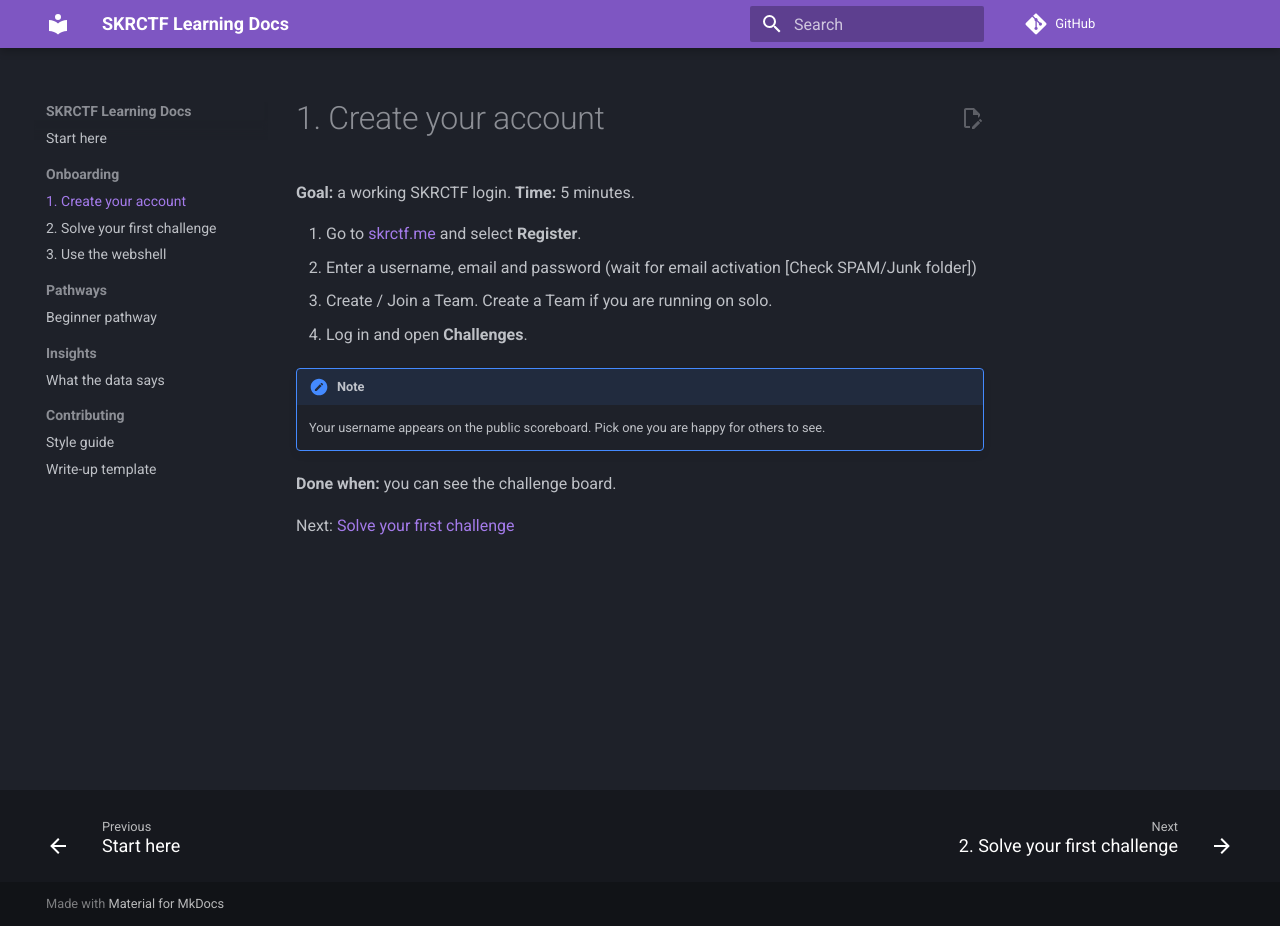
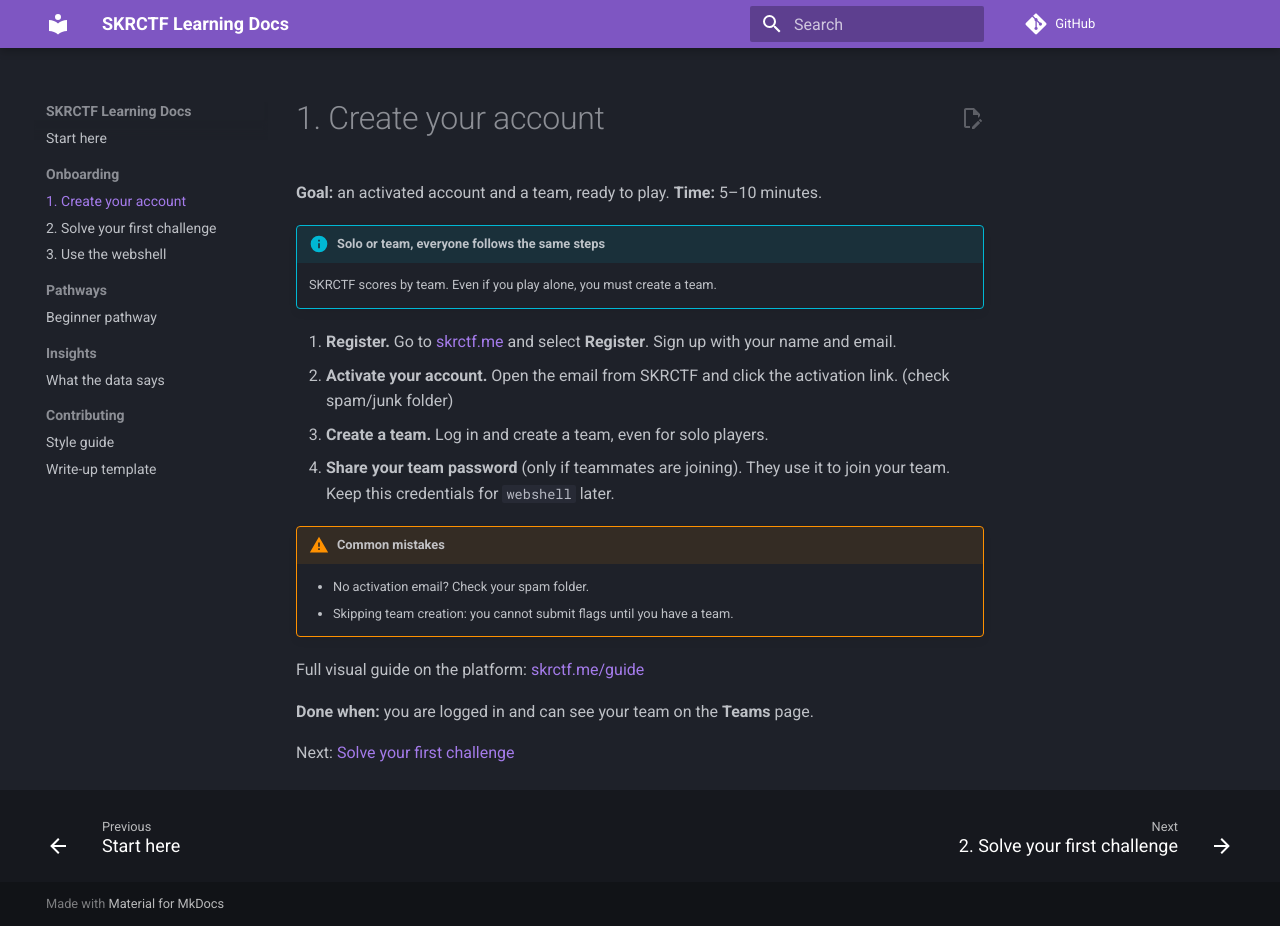
Before and after one commit to ljkh00/skrctf-learning-docs, an MkDocs documentation site: the page built from docs/onboarding/01-create-account.md, in a window 1280 px wide and 926 px high. Built offline with MkDocs 1.6.1 and Material for MkDocs 9.7.7, drawn with Linux system fonts in a browser that asks for light colours; comment, search, counter and statistics services are not loaded.

Commit message:
Fix registration steps: add email activation and required team creation

```diff
--- a/docs/onboarding/01-create-account.md
+++ b/docs/onboarding/01-create-account.md
@@ -1,15 +1,21 @@
 # 1. Create your account
 
-**Goal:** a working SKRCTF login. **Time:** 5 minutes.
+**Goal:** an activated account and a team, ready to play. **Time:** 5–10 minutes.
 
-1. Go to [skrctf.me](https://skrctf.me) and select **Register**.
-2. Enter a username, email and password (wait for email activation [Check SPAM/Junk folder])
-3. Create / Join a Team. Create a Team if you are running on solo.
-4. Log in and open **Challenges**.
+!!! info "Solo or team, everyone follows the same steps"
+    SKRCTF scores by team. Even if you play alone, you must create a team.
 
-!!! note
-    Your username appears on the public scoreboard. Pick one you are happy for others to see.
+1. **Register.** Go to [skrctf.me](https://skrctf.me) and select **Register**. Sign up with your name and email.
+2. **Activate your account.** Open the email from SKRCTF and click the activation link. (check spam/junk folder)
+3. **Create a team.** Log in and create a team, even for solo players.
+4. **Share your team password** (only if teammates are joining). They use it to join your team. Keep this credentials for `webshell` later.
 
-**Done when:** you can see the challenge board.
+!!! warning "Common mistakes"
+    - No activation email? Check your spam folder.
+    - Skipping team creation: you cannot submit flags until you have a team.
+
+Full visual guide on the platform: [skrctf.me/guide](https://skrctf.me/guide)
+
+**Done when:** you are logged in and can see your team on the **Teams** page.
 
 Next: [Solve your first challenge](02-first-challenge.md)
```
